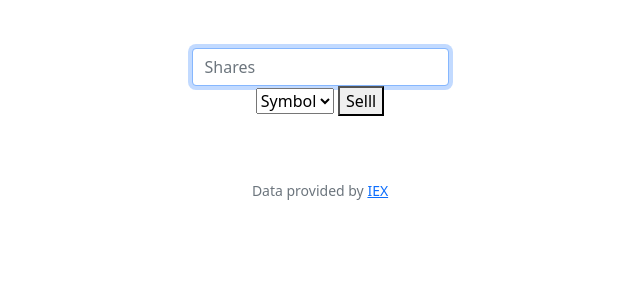
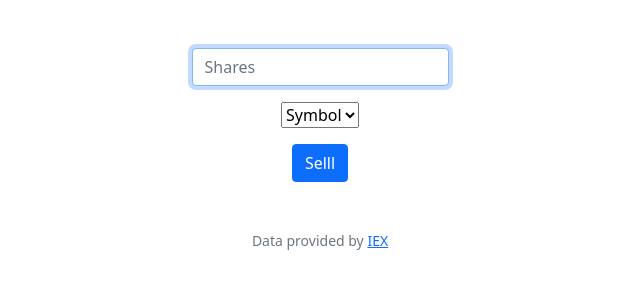
Before and after one commit to GloriousGeek/cs50, a Flask app: page /sell in a window 1280 px wide. Shown: the part 76-376 px from the top of the page, without its empty margins (320-960 px from the left). Run offline with Flask 3, Linux system fonts and the light colour scheme; a user stored in the database is signed in; some libraries are stand-ins or nearby versions.

Commit message:
Tue, Dec 12, 2023, 12:02 AM +05:00

```diff
--- a/finance/app.py
+++ b/finance/app.py
@@ -290,6 +290,7 @@ def sell():
     """Sell shares of stock"""
     if request.method == "POST":
         shares = request.form.get("shares")
+        symbol = request.form.get("symbol")
 
 
     else:
--- a/finance/templates/sell.html
+++ b/finance/templates/sell.html
@@ -8,14 +8,17 @@
     <form action="/sell" method="post">
         <div class="mb-3">
             <input autocomplete="off" autofocus class="form-control mx-auto w-auto" id= "shares" name="shares" placeholder="Shares" type="text">
+        </div>
+        <div>
             <select name="symbol">
                 <option disabled selected>Symbol</option>
                 {% for symbol in symbols %}
                     <option value="{{ symbol }}">{{ symbol }}</option>
                 {% endfor %}
             </select>
-            <button type="submit">Selll</button>
         </div>
+        <p></p>
+            <button class="btn btn-primary" type="submit">Selll</button>
     </form>
 
 {% endblock %}
```
